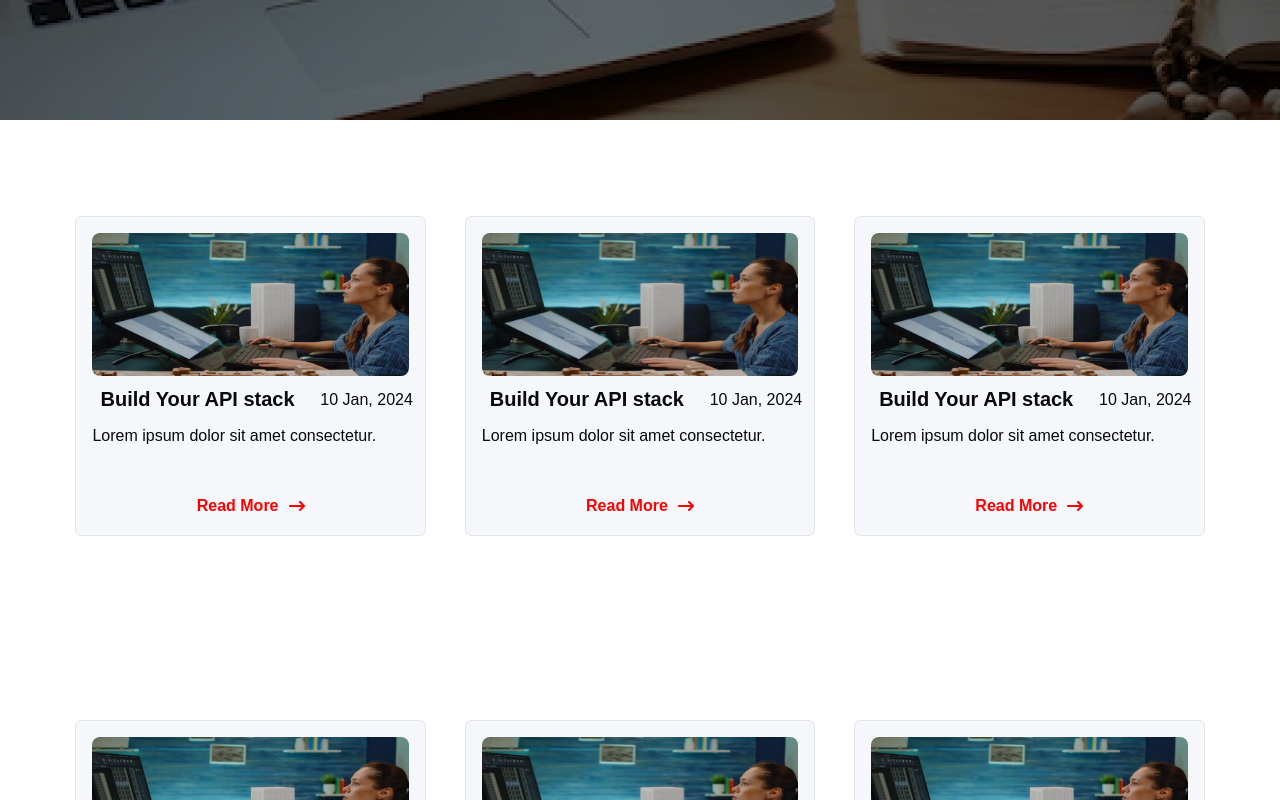
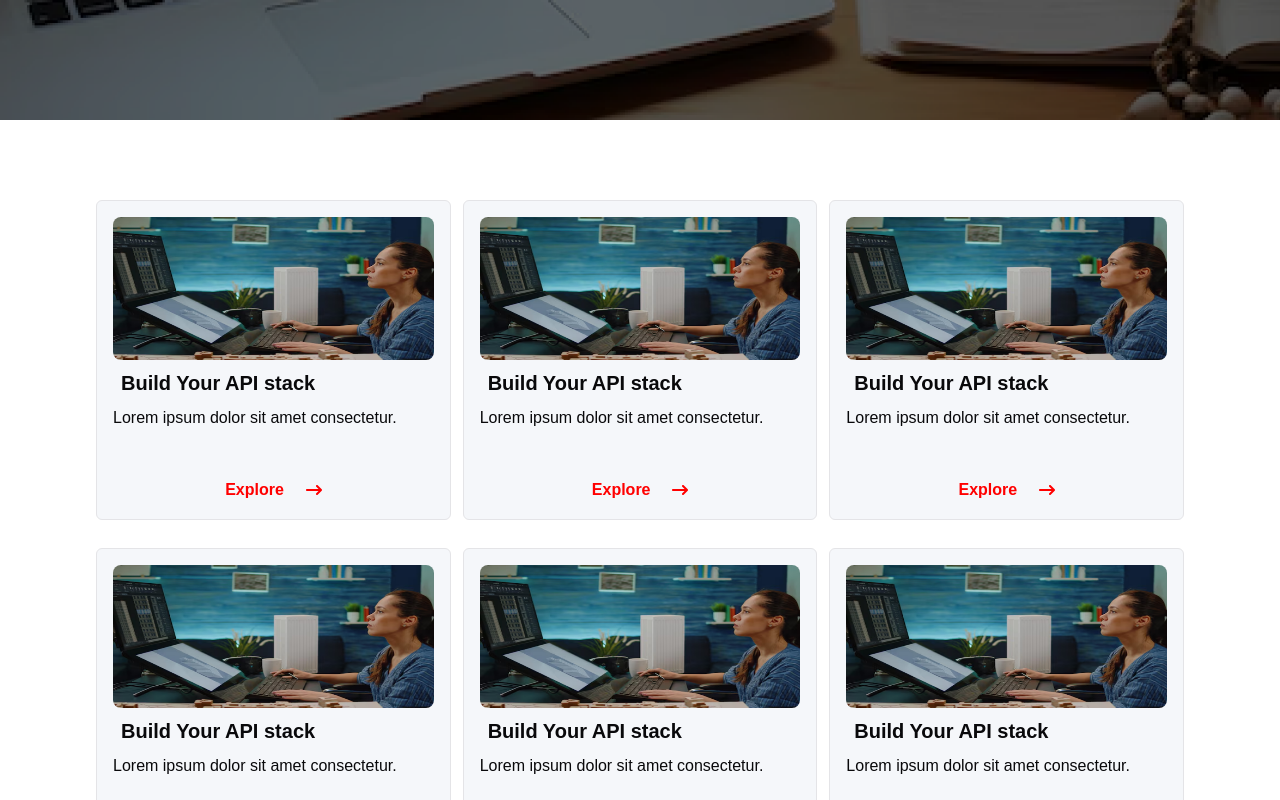
Before and after one commit to LogizonBuilds/glint_pm_frontend, a Next.js app: page /blogs in a window 1280 px wide. Shown: the part 800-1600 px from the top of the page. Built offline with nearby package versions, Linux system fonts and the light colour scheme.

Commit message:
Refactors blog content display using CardWithButton
Replaces the previous flex-based layout with a grid layout using the `CardWithButton` component for displaying blog content.  This improves the visual presentation and organization of the blog entries.

```diff
--- a/src/app/blogs/[id]/page.tsx
+++ b/src/app/blogs/[id]/page.tsx
@@ -0,0 +1,11 @@
+import React from 'react'
+
+type Props = {}
+
+const BlogsDetail = (props: Props) => {
+  return (
+    <div>BlogsDetail</div>
+  )
+}
+
+export default BlogsDetail
--- a/src/components/BlogContents.tsx
+++ b/src/components/BlogContents.tsx
@@ -1,6 +1,7 @@
 import React from "react";
 import Image from "next/image";
 import Button from "./Button";
+import CardWithButton from "./CardWithButton";
 
 const BlogContent = () => {
   const data = [
@@ -37,8 +38,8 @@ const BlogContent = () => {
   ];
 
   return (
-    <div className="h-[175vh] pt-14 px-14 w-full">
-      <div className="h-3/4 w-full flex justify-around mt-10 flex-wrap">
+    <div className="h-[105vh] pt-10 px-14 w-full">
+      {/* <div className="h-3/4 w-full flex justify-around mt-10 flex-wrap">
         {data.map((items, index) => (
           <div
             key={index}
@@ -68,7 +69,20 @@ const BlogContent = () => {
             </div>
           </div>
         ))}
-      </div>
+      </div> */}
+      <div className='m-10 grid md:grid-cols-3 grid-cols-1 gap-3 sm:grid-cols-2'>
+
+        {
+            data.map((item, index) => (
+                <div key={index} className='mb-4 flex justify-center'>
+
+                    <CardWithButton imgSrc={item.img} title={item.title} content={item.content} btnText='Explore'  />
+                </div>
+            ))
+        }
+
+
+    </div>
     </div>
   );
 };
```
